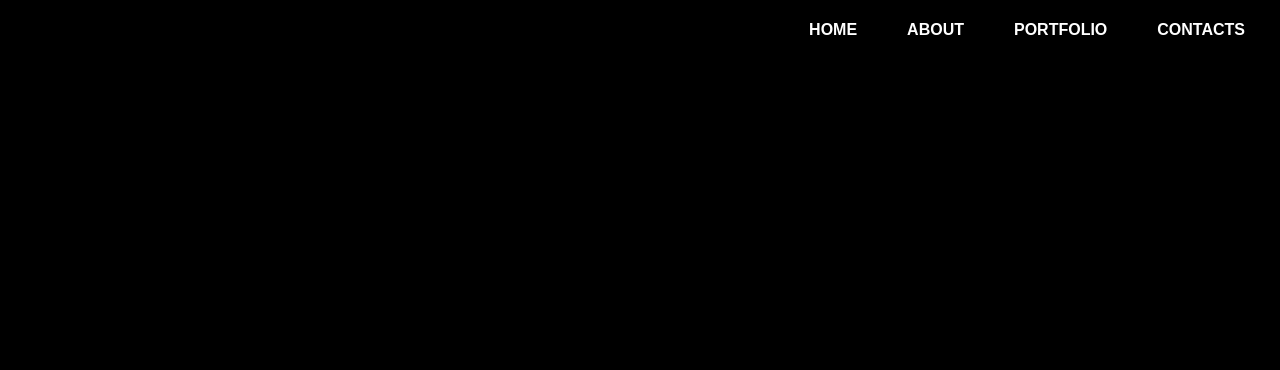
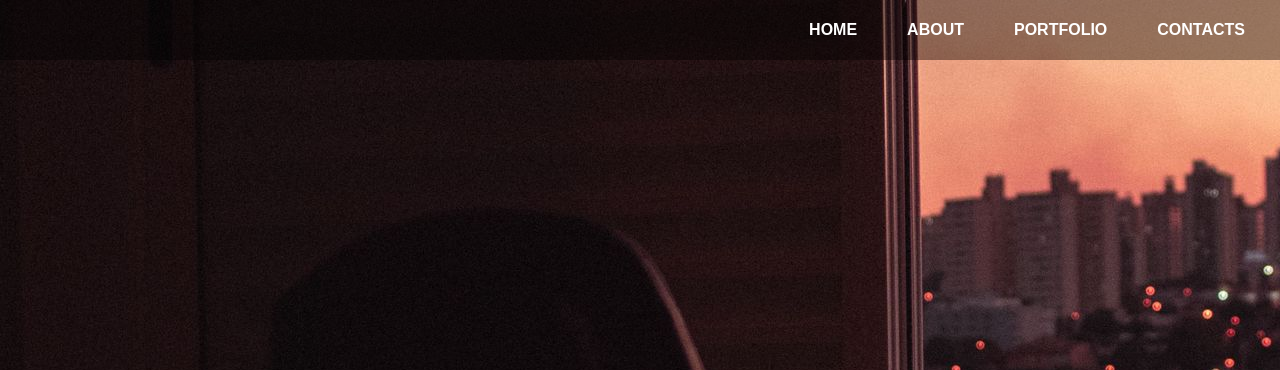
Before and after one commit to IvanYachmenov/portfolio, a plain HTML site: page index.html in a window 1280 px wide. Shown: the top 370 px of the page. Drawn offline with Linux system fonts and the light colour scheme.

Commit message:
Update style.css

```diff
--- a/styles/style.css
+++ b/styles/style.css
@@ -57,7 +57,7 @@ header {
     position: relative;
     min-height: 100vh;
     overflow: hidden;
-    background: #000;
+    background: url("../img_/bg.jpg");
 }
 
 #webgl-home {
```
